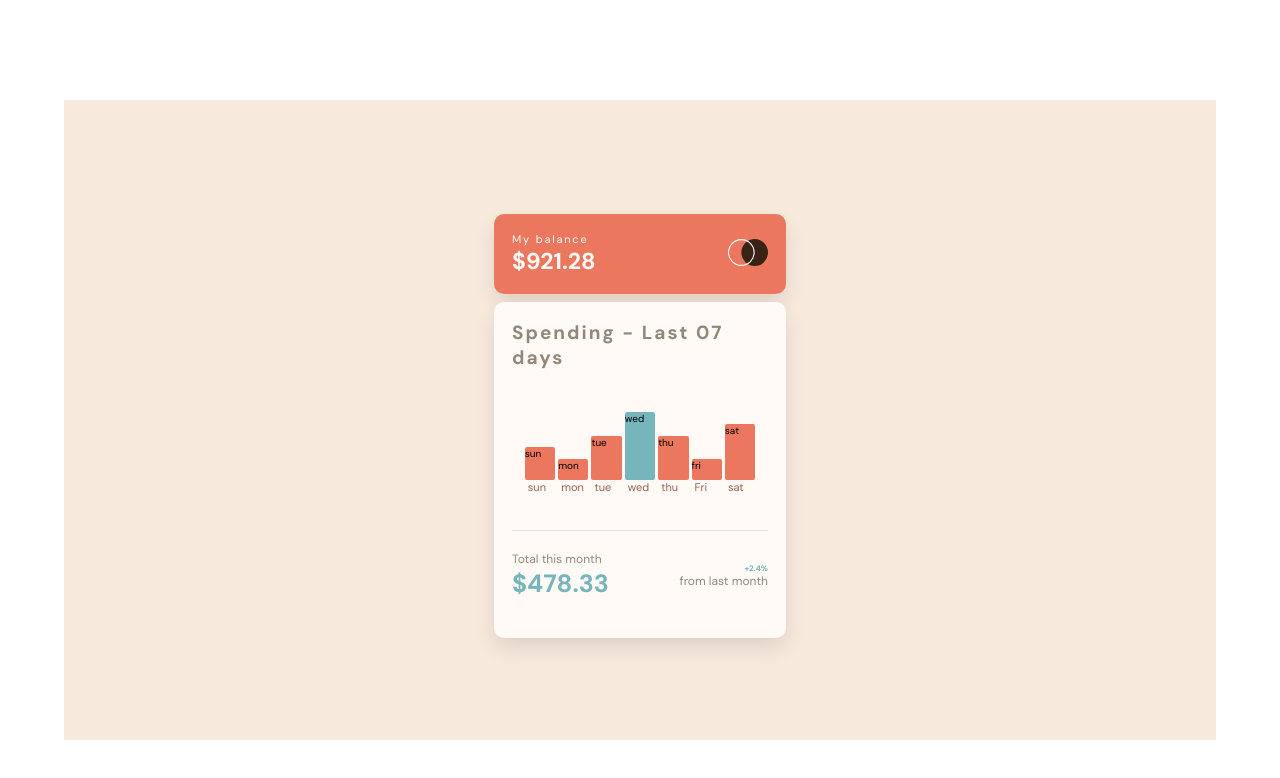
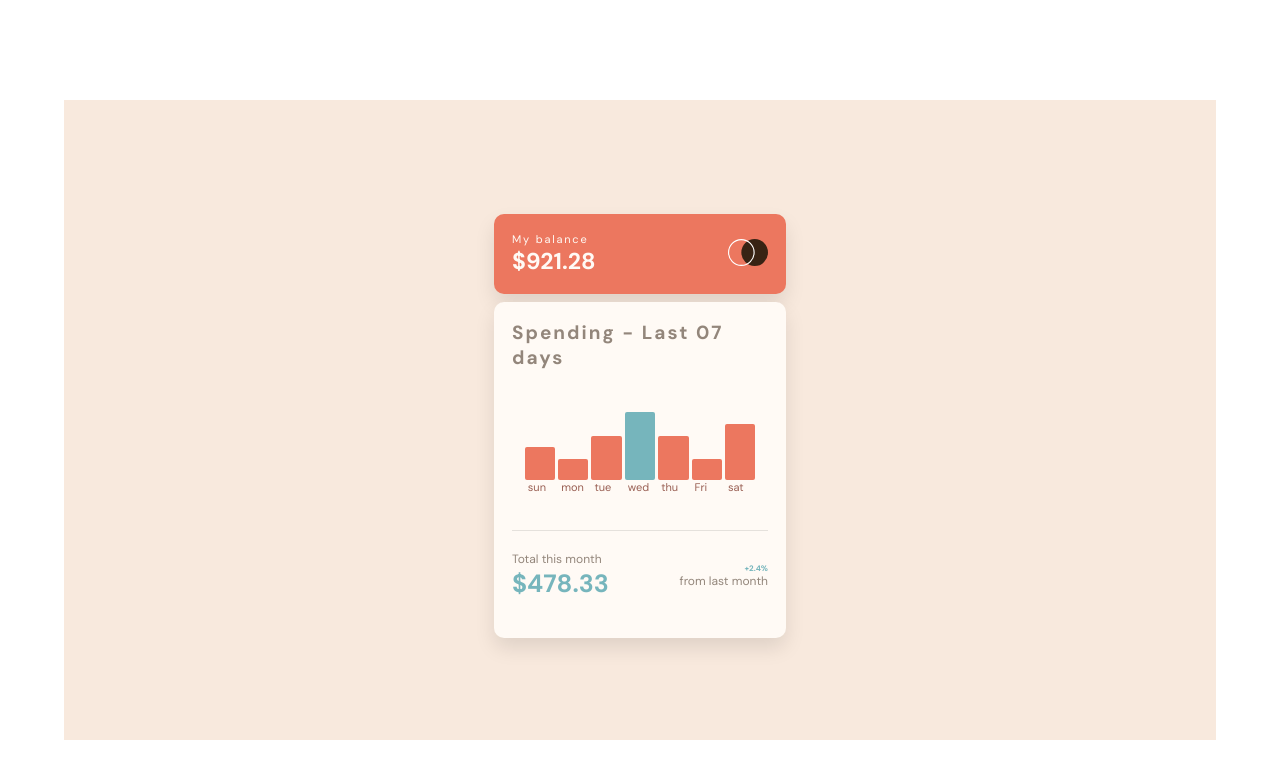
Before and after one commit to fahadhossainn/expense-chart-component, a website: page index.html in a window 1280 px wide. Drawn offline with Linux system fonts and the light colour scheme.

Commit message:
Initial Commit

```diff
--- a/index.html
+++ b/index.html
@@ -21,13 +21,13 @@
         <div class="details">
           <h2 class="details__heading">Spending - Last 07 days</h2>
           <div class="details__chart">
-            <div class="details__chart--item details__chart--item-1">sun</div>
-            <div class="details__chart--item details__chart--item-2">mon</div>
-            <div class="details__chart--item details__chart--item-3">tue</div>
-            <div class="details__chart--item details__chart--item-4">wed</div>
-            <div class="details__chart--item details__chart--item-5">thu</div>
-            <div class="details__chart--item details__chart--item-6">fri</div>
-            <div class="details__chart--item details__chart--item-7">sat</div>
+            <div class="details__chart--item details__chart--item-1"></div>
+            <div class="details__chart--item details__chart--item-2"></div>
+            <div class="details__chart--item details__chart--item-3"></div>
+            <div class="details__chart--item details__chart--item-4"></div>
+            <div class="details__chart--item details__chart--item-5"></div>
+            <div class="details__chart--item details__chart--item-6"></div>
+            <div class="details__chart--item details__chart--item-7"></div>
           </div>
 
           <div class="details__summary">
```
